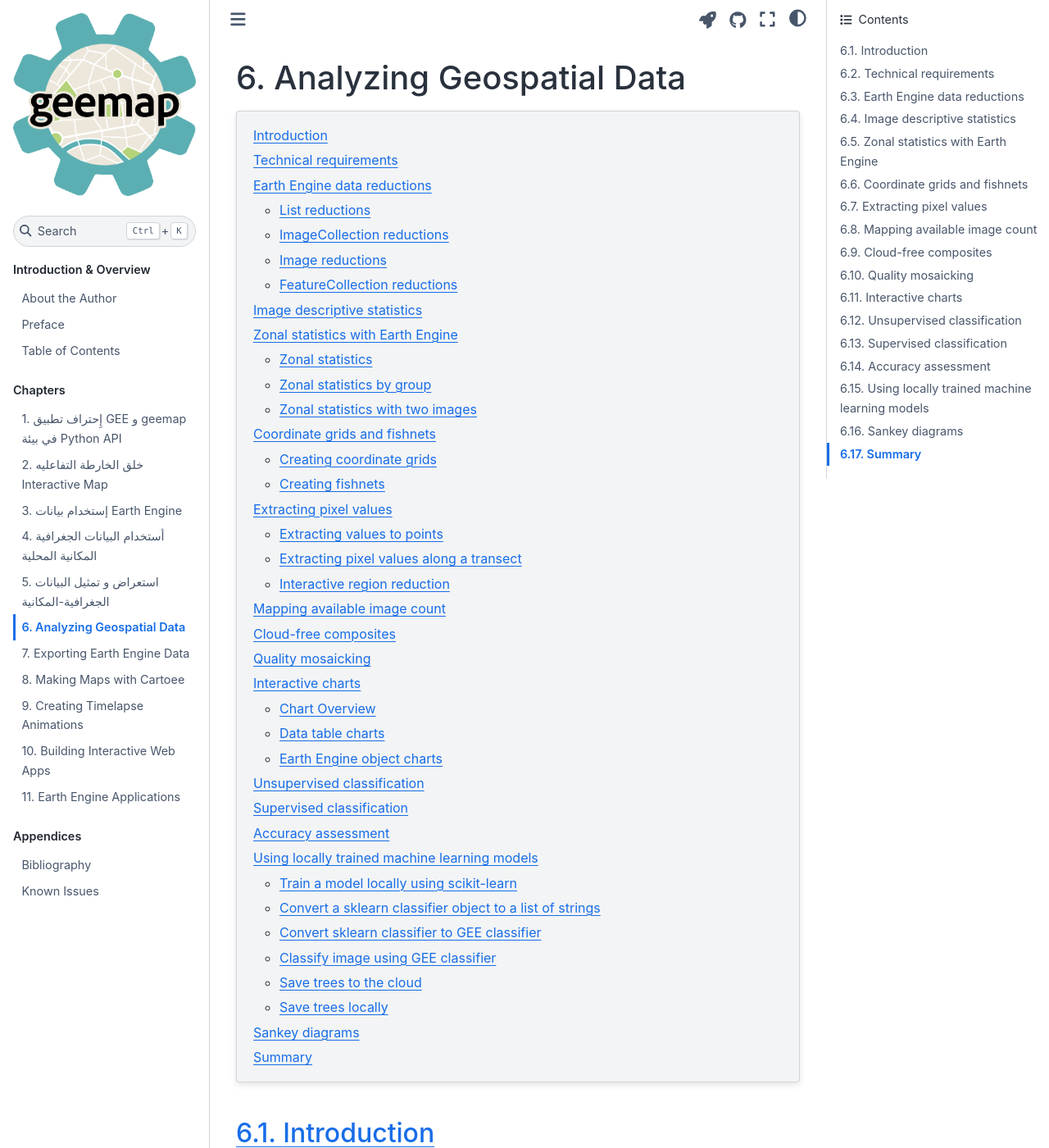
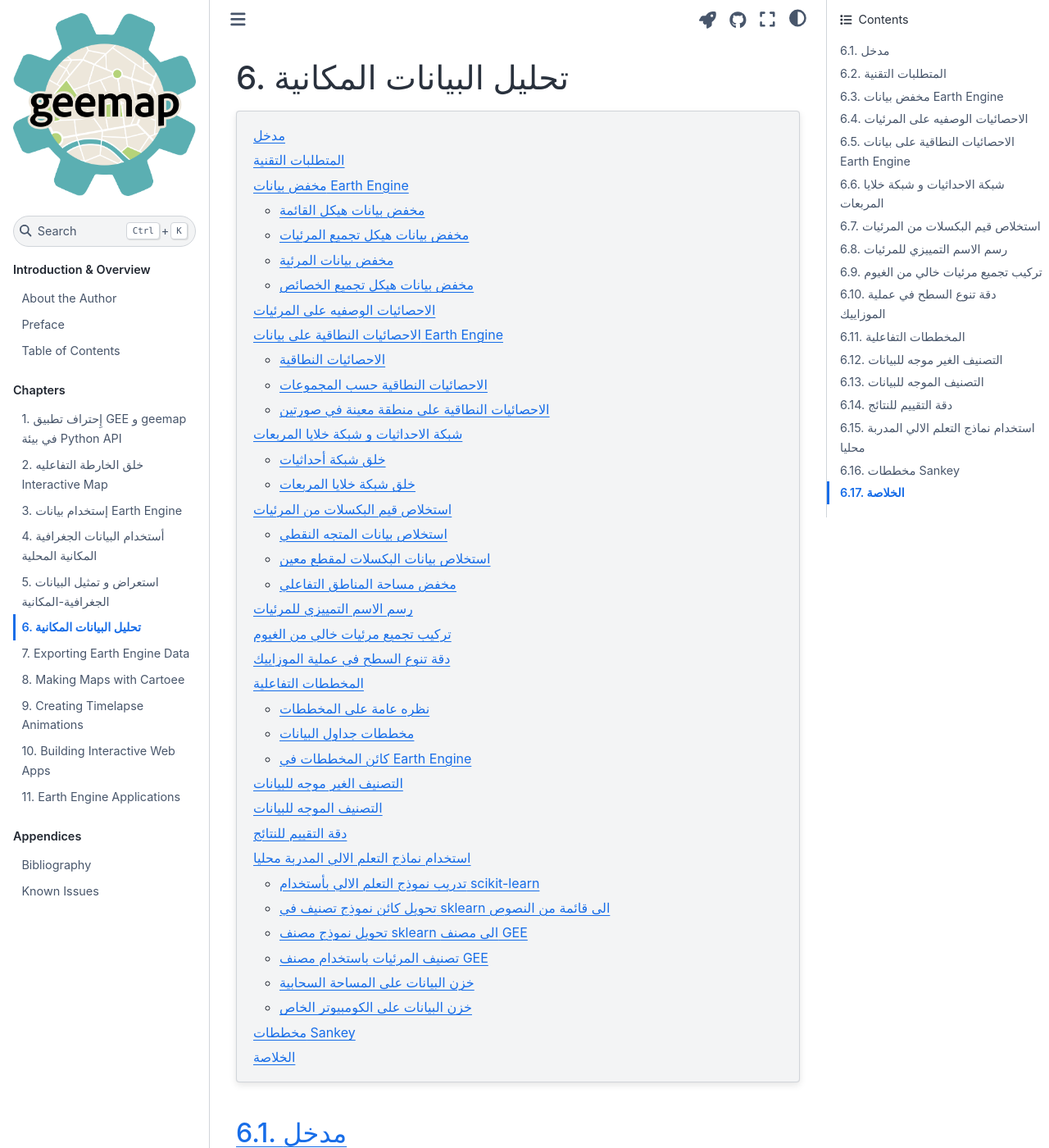
Before and after one commit to giswqs/geebook-arabic, a Jupyter Book: the page built from chapters/06_data_analysis.md, in a window 1280 px wide and 1400 px high. Shown: the whole window at 82% size. Built offline with Jupyter Book 1.0.4 settings and Sphinx 7.4.7 and the Sphinx Book theme 1.1.4, drawn with Linux system fonts in a browser that asks for light colours; some of the changed text lies outside the part shown.

Commit message:
Update 06_data_analysis.md

````diff
--- a/chapters/06_data_analysis.md
+++ b/chapters/06_data_analysis.md
@@ -11,16 +11,16 @@ kernelspec:
   name: python3
 ---
 
-# Analyzing Geospatial Data
+# تحليل البيانات المكانية
 
 ```{contents}
 :local:
 :depth: 2
 ```
 
-## Introduction
+## مدخل
 
-## Technical requirements
+## المتطلبات التقنية
 
 ```bash
 conda create -n gee python
@@ -46,9 +46,9 @@ import geemap
 geemap.ee_initialize()
 ```
 
-## Earth Engine data reductions
+## مخفض بيانات Earth Engine
 
-### List reductions
+### مخفض بيانات هيكل القائمة
 
 ```{code-cell} ipython3
 values = ee.List.sequence(1, 10)
@@ -95,7 +95,7 @@ std_value = values.reduce(ee.Reducer.stdDev())
 print(std_value.getInfo())  # 2.8723
 ```
 
-### ImageCollection reductions
+### مخفض بيانات هيكل تجميع المرئيات
 
 ```{code-cell} ipython3
 Map = geemap.Map()
@@ -124,7 +124,7 @@ median = collection.median()
 print(median.bandNames().getInfo())
 ```
 
-### Image reductions
+### مخفض بيانات المرئية
 
 ```{code-cell} ipython3
 Map = geemap.Map()
@@ -136,7 +136,7 @@ Map.addLayer(maxValue, {'max': 13000}, 'Maximum value image')
 Map
 ```
 
-### FeatureCollection reductions
+### مخفض بيانات هيكل تجميع الخصائص
 
 ```{code-cell} ipython3
 Map = geemap.Map()
@@ -167,7 +167,7 @@ print(benton.aggregate_sum('housing10'))  # 36245
 benton.aggregate_stats('pop10')
 ```
 
-## Image descriptive statistics
+## الاحصائيات الوصفيه على المرئيات
 
 ```{code-cell} ipython3
 Map = geemap.Map()
@@ -199,9 +199,9 @@ stats = geemap.image_stats(image, scale=30)
 stats
 ```
 
-## Zonal statistics with Earth Engine
+## الاحصائيات النطاقية على بيانات Earth Engine
 
-### Zonal statistics
+### الاحصائيات النطاقية
 
 ```{code-cell} ipython3
 Map = geemap.Map(center=[40, -100], zoom=4)
@@ -246,7 +246,7 @@ geemap.zonal_stats(
 )
 ```
 
-### Zonal statistics by group
+### الاحصائيات النطاقية حسب المجموعات
 
 ```{code-cell} ipython3
 Map = geemap.Map(center=[40, -100], zoom=4)
@@ -292,7 +292,7 @@ geemap.zonal_stats_by_group(
 )
 ```
 
-### Zonal statistics with two images
+### الاحصائيات النطاقية على منطقة معينة في صورتين
 
 ```{code-cell} ipython3
 Map = geemap.Map(center=[40, -100], zoom=4)
@@ -321,9 +321,9 @@ stats.to_csv('mean.csv', index=False)
 geemap.image_stats_by_zone(dem, landcover, out_csv="std.csv", reducer='STD')
 ```
 
-## Coordinate grids and fishnets
+## شبكة الاحداثيات و شبكة خلايا المربعات
 
-### Creating coordinate grids
+### خلق شبكة أحداثيات
 
 ```{code-cell} ipython3
 lat_grid = geemap.latitude_grid(step=5.0, west=-180, east=180, south=-85, north=85)
@@ -365,7 +365,7 @@ Map.addLayer(grid.style(**style), {}, 'Coordinate Grid')
 Map
 ```
 
-### Creating fishnets
+### خلق شبكة خلايا المربعات
 
 ```{code-cell} ipython3
 Map = geemap.Map()
@@ -424,9 +424,9 @@ style = {'color': 'blue', 'fillColor': '00000000'}
 Map.addLayer(fishnet.style(**style), {}, 'Fishnet')
 ```
 
-## Extracting pixel values
+## استخلاص قيم البكسلات من المرئيات
 
-### Extracting values to points
+### استخلاص بيانات المتجه النقطي
 
 ```{code-cell} ipython3
 Map = geemap.Map(center=[40, -100], zoom=4)
@@ -476,7 +476,7 @@ geemap.extract_values_to_points(in_fc, landsat7, 'landsat.csv')
 geemap.csv_to_df('landsat.csv')
 ```
 
-### Extracting pixel values along a transect
+### استخلاص بيانات البكسلات لمقطع معين
 
 ```{code-cell} ipython3
 Map = geemap.Map(center=[40, -100], zoom=4)
@@ -526,7 +526,7 @@ geemap.line_chart(
 transect.to_csv('transect.csv')
 ```
 
-### Interactive region reduction
+### مخفض مساحة المناطق التفاعلي
 
 ```{code-cell} ipython3
 Map = geemap.Map()
@@ -570,7 +570,7 @@ Map
 Map.extract_values_to_points('ndvi.csv')
 ```
 
-## Mapping available image count
+## رسم الاسم التمييزي للمرئيات
 
 ```{code-cell} ipython3
 collection = ee.ImageCollection("LANDSAT/LC08/C02/T1_L2")
@@ -591,7 +591,7 @@ Map.addLayer(countries.style(**style), {}, "Countries")
 Map
 ```
 
-## Cloud-free composites
+## تركيب تجميع مرئيات خالي من الغيوم
 
 ```{code-cell} ipython3
 Map = geemap.Map()
@@ -648,7 +648,7 @@ geemap.linked_maps(
 )
 ```
 
-## Quality mosaicking
+## دقة تنوع السطح في عملية الموزاييك
 
 ```{code-cell} ipython3
 Map = geemap.Map(center=[40, -100], zoom=4)
@@ -737,11 +737,11 @@ Map.addLayer(greenest.select('doy'), vis_doy, 'Greenest doy')
 Map.add_colorbar(vis_doy, label='Day of year', layer_name='Greenest doy')
 ```
 
-## Interactive charts
+## المخططات التفاعلية
 
-### Chart Overview
+### نظره عامة على المخططات
 
-### Data table charts
+### مخططات جداول البيانات
 
 ```{code-cell} ipython3
 data = geemap.examples.get_path('countries.geojson')
@@ -798,7 +798,7 @@ geemap.line_chart(
 )
 ```
 
-### Earth Engine object charts
+### كائن المخططات في Earth Engine
 
 ```{code-cell} ipython3
 import geemap.chart as chart
@@ -811,7 +811,7 @@ Map.addLayer(collection, {}, "Ecoregions")
 Map
 ```
 
-#### Chart by feature
+#### رسم مخططات اعتمادا على المميزات الخاصة للبيانات
 
 ```{code-cell} ipython3
 features = collection.select('[0-9][0-9]_tmean|label')
@@ -872,7 +872,7 @@ options = {
 chart.feature_byFeature(features, xProperty, yProperties, **options)
 ```
 
-#### Chart by property
+#### رسم المخططات أعتمادا على الخصائص العامة للبيانات
 
 ```{code-cell} ipython3
 features = collection.select('[0-9][0-9]_ppt|label')
@@ -949,7 +949,7 @@ chart.feature_histogram(samples, prop, minBucketWidth=0.5, **options)
 chart.feature_histogram(samples, prop, minBucketWidth=3, maxBuckets=30, **options)
 ```
 
-## Unsupervised classification
+## التصنيف الغير موجه للبيانات
 
 ```{code-cell} ipython3
 Map = geemap.Map()
@@ -1039,7 +1039,7 @@ Map
 geemap.download_ee_image(image, filename='unsupervised.tif', region=region, scale=90)
 ```
 
-## Supervised classification
+## التصنيف الموجه للبيانات
 
 ```{code-cell} ipython3
 Map = geemap.Map()
@@ -1156,7 +1156,7 @@ geemap.download_ee_image(
     )
 ```
 
-## Accuracy assessment
+## دقة التقييم للنتائج
 
 ```{code-cell} ipython3
 Map = geemap.Map()
@@ -1277,7 +1277,7 @@ Map.centerObject(img)
 Map
 ```
 
-## Using locally trained machine learning models
+## استخدام نماذج التعلم الالي المدربة محليا
 
 ```{code-cell} ipython3
 import pandas as pd
@@ -1285,7 +1285,7 @@ from geemap import ml
 from sklearn import ensemble
 ```
 
-### Train a model locally using scikit-learn
+### تدريب نموذج التعلم الالي بأستخدام scikit-learn
 
 ```{code-cell} ipython3
 url = "https://raw.githubusercontent.com/gee-community/geemap/master/examples/data/rf_example.csv"
@@ -1305,7 +1305,7 @@ n_trees = 10
 rf = ensemble.RandomForestClassifier(n_trees).fit(X, y)
 ```
 
-### Convert a sklearn classifier object to a list of strings
+### تحويل كائن نموذج تصنيف في sklearn الى قائمة من النصوص
 
 ```{code-cell} ipython3
 trees = ml.rf_to_strings(rf, feature_names)
@@ -1319,14 +1319,14 @@ print(len(trees))
 print(trees[0])
 ```
 
-### Convert sklearn classifier to GEE classifier
+### تحويل نموذج مصنف sklearn الى مصنف GEE
 
 ```{code-cell} ipython3
 ee_classifier = ml.strings_to_classifier(trees)
 ee_classifier.getInfo()
 ```
 
-### Classify image using GEE classifier
+### تصنيف المرئيات باستخدام مصنف GEE
 
 ```{code-cell} ipython3
 # Make a cloud-free Landsat 8 TOA composite (from raw imagery).
@@ -1357,7 +1357,7 @@ Map.addLayer(
 Map
 ```
 
-### Save trees to the cloud
+### خزن البيانات على المساحة السحابية
 
 ```{code-cell} ipython3
 user_id = geemap.ee_user_id()
@@ -1375,7 +1375,7 @@ another_classifier = ml.fc_to_classifier(rf_fc)
 classified = image.select(feature_names).classify(another_classifier)
 ```
 
-### Save trees locally
+### خزن البيانات على الكومبيوتر الخاص
 
 ```{code-cell} ipython3
 out_csv = "trees.csv"
@@ -1384,7 +1384,7 @@ another_classifier = ml.csv_to_classifier(out_csv)
 classified = image.select(feature_names).classify(another_classifier)
 ```
 
-## Sankey diagrams
+## مخططات Sankey
 
 ```{code-cell} ipython3
 import sankee
@@ -1402,4 +1402,4 @@ Map = geemap.Map(height=650)
 Map
 ```
 
-## Summary
+## الخلاصة
````
Also changed, not shown: other parts of chapters/06_data_analysis.md (+1 -1 lines).
